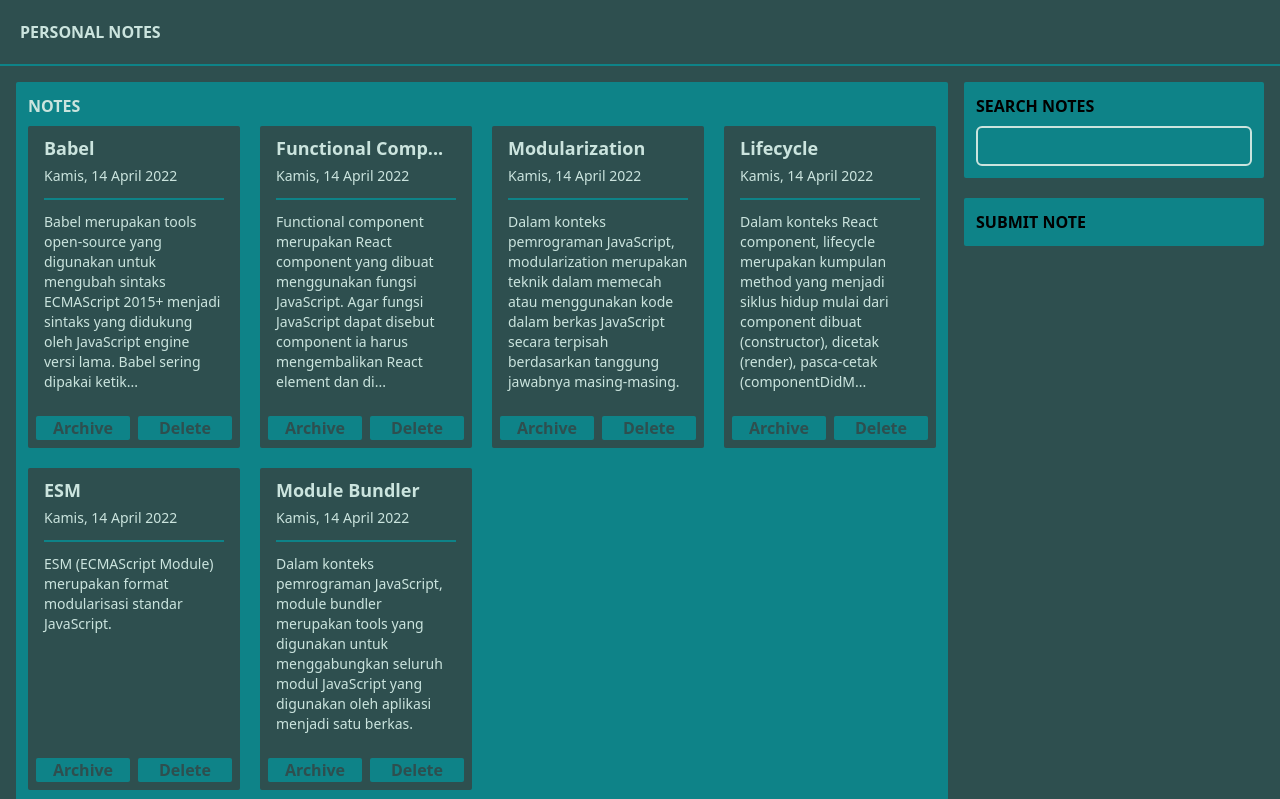
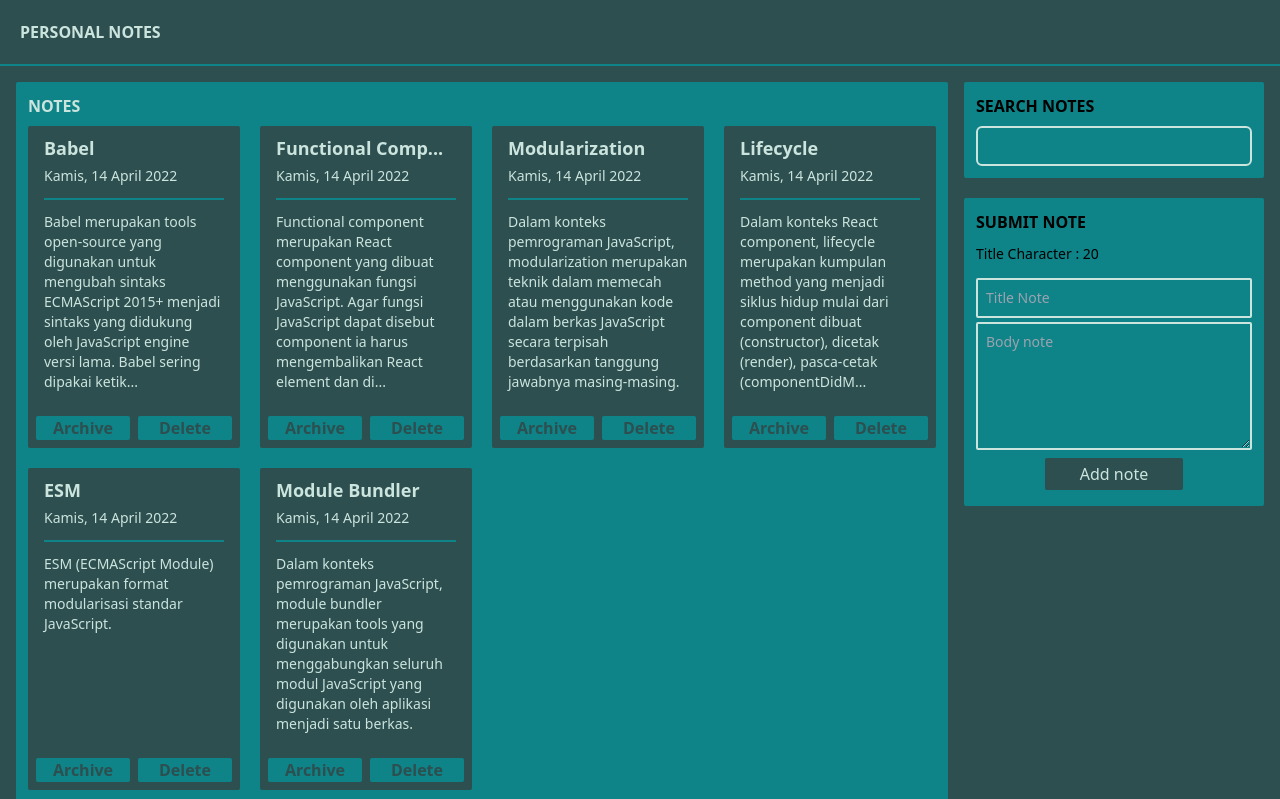
Before and after one commit to MSeptianJ/dicoding-personal-notes-vite, a React (Vite) app: page / in a window 1280 px wide. Shown: the top 799 px of the page. Built offline with nearby package versions, Linux system fonts and the light colour scheme.

Commit message:
Add NoteSubmit Form

```diff
--- a/src/components/NoteSubmit.jsx
+++ b/src/components/NoteSubmit.jsx
@@ -2,8 +2,31 @@ import PropTypes from "prop-types";
 
 const NoteSubmit = () => {
   return (
-    <div className=" bg-sub w-full rounded-sm p-3">
+    <div className=" w-full rounded-sm bg-sub p-3">
       <h2 className=" font-semibold uppercase">Submit Note</h2>
+      <form
+        action=""
+        className=" m-auto grid w-full grid-rows-6 items-center gap-1"
+      >
+        <p className=" text-sm">Title Character : 20</p>
+        <input
+          type="text"
+          className=" block w-full rounded-sm border-2 border-accent bg-transparent p-2 text-sm"
+          placeholder="Title Note"
+        />
+
+        <textarea
+          name=""
+          className=" row-span-3 block h-full w-full rounded-sm border-2 border-accent bg-transparent p-2 text-sm"
+          placeholder="Body note"
+        ></textarea>
+
+        <input
+          type="submit"
+          value="Add note"
+          className=" m-auto block w-1/2 cursor-pointer rounded-sm bg-main p-1 text-accent hover:border hover:border-main hover:bg-sub"
+        />
+      </form>
     </div>
   );
 };
```
